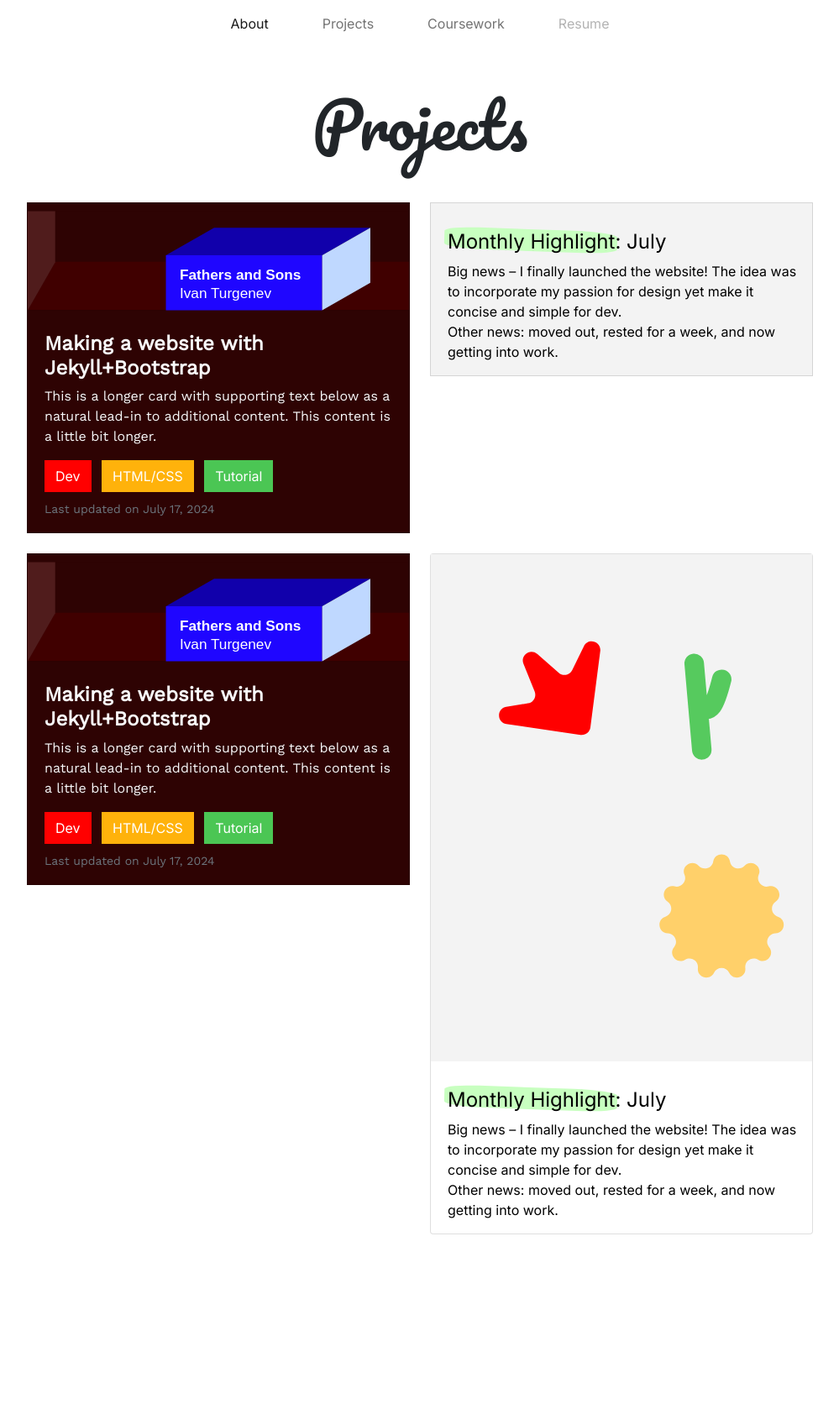
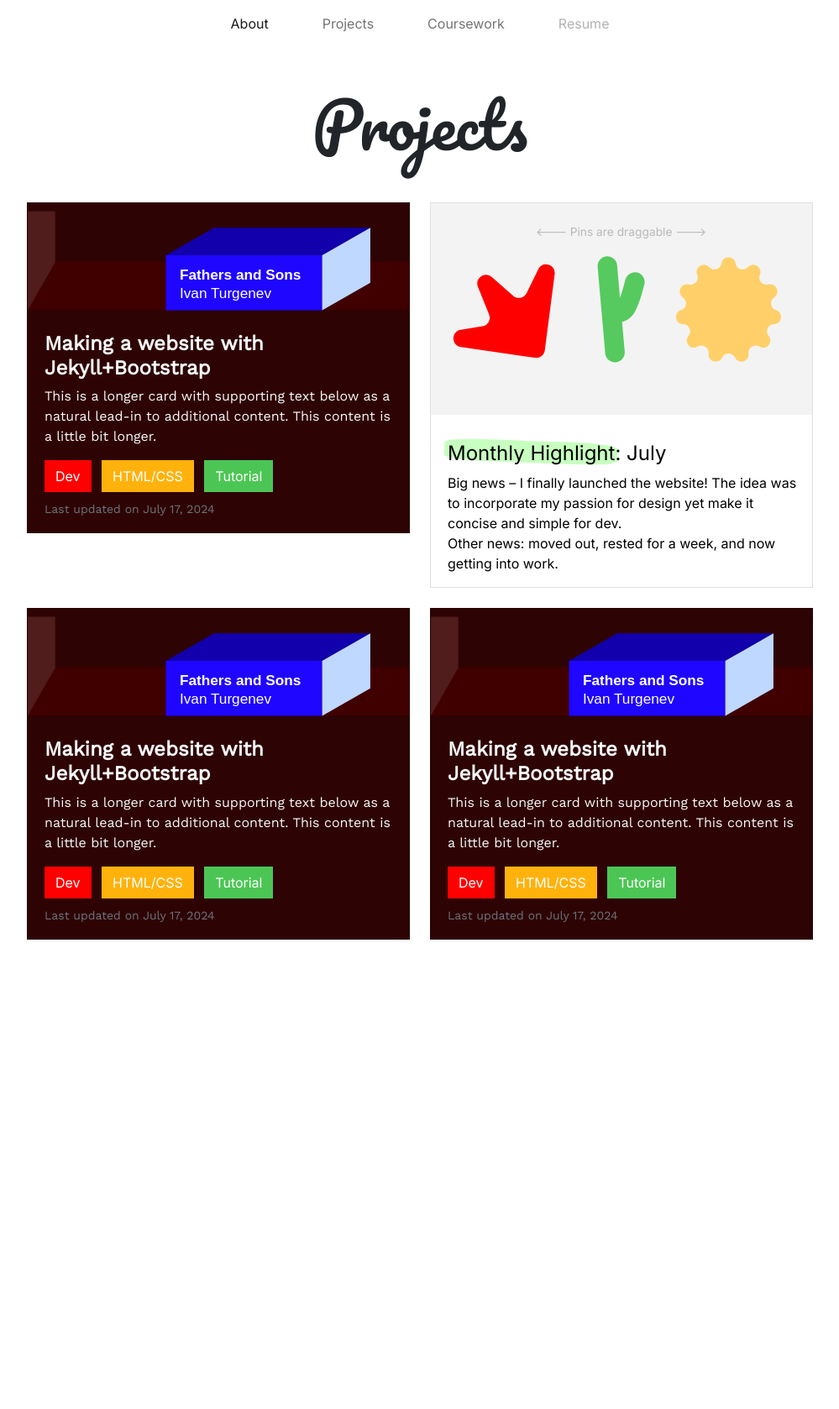
Before and after one commit to daanaea/i, a Jekyll site: the page built from projects.html, in a window 1280 px wide. Shown: the whole page at 84% size, without its empty margins (140-1139 px from the left). Built offline with Jekyll 4.4.1, drawn with Linux system fonts in a browser that asks for light colours; after the commit the page ends 1327 px from its top, so only the background shows below that.

Commit message:
Finsihed projects' cards! 3 finalized types (with third being with no illustration, clickable)

```diff
--- a/projects.html
+++ b/projects.html
@@ -79,7 +79,27 @@ layout: default
     </div>
     <!-- Card 2 -->
     <div class="col">
-        <div class="card" style="background-color: #F3F3F3; border-radius: 0px;">
+        <div class="card" style="border-radius: 0px;">
+            <!-- paper_list.svg -->
+            <svg onload="makeDraggable(evt)"
+                    width="100%" height="100%"
+                    viewBox="0 0 527 293" fill="none"
+                    xmlns="http://www.w3.org/2000/svg"
+                    >
+                <!-- Pins -->
+                <rect class="static" width="527" height="293"
+                    fill="#F3F3F3"/>
+                <path class="draggable" d="M401.73 83.2652C403.599 72.2449 419.401 72.2449 421.27 83.2652C422.652 91.4191 432.798 94.4035 438.361 88.2928C445.88 80.0341 459.174 88.5931 454.799 98.876C451.562 106.484 458.486 114.49 466.464 112.363C477.246 109.487 483.811 123.888 474.581 130.169C467.752 134.816 469.257 145.301 477.116 147.833C487.738 151.254 485.489 166.924 474.335 167.208C466.082 167.419 461.69 177.055 466.935 183.441C474.025 192.073 463.677 204.037 454.14 198.235C447.083 193.942 438.188 199.669 439.155 207.883C440.461 218.984 425.299 223.445 420.406 213.398C416.787 205.965 406.213 205.965 402.594 213.398C397.702 223.445 382.539 218.984 383.845 207.883C384.812 199.669 375.917 193.942 368.86 198.235C359.323 204.037 348.975 192.073 356.065 183.441C361.31 177.055 356.918 167.419 348.665 167.208C337.511 166.924 335.262 151.254 345.884 147.833C353.743 145.301 355.248 134.816 348.419 130.169C339.189 123.888 345.754 109.487 356.536 112.363C364.514 114.49 371.438 106.484 368.201 98.876C363.826 88.5931 377.12 80.0341 384.639 88.2928C390.202 94.4035 400.348 91.4191 401.73 83.2652Z"
+                    fill="#FFD06A"/>
+                <path class="draggable" d="M244 87L249.25 146.75M254.5 206.5L249.25 146.75M249.25 146.75C266.913 158.355 273.053 144.522 282 109"
+                    stroke="#56CA5E" stroke-width="27" stroke-linecap="round" stroke-linejoin="round"/>
+                <path class="draggable" d="M143.897 213.726L41.4999 198.747C27.9205 196.76 27.7721 177.22 41.3197 175.027L71.2873 170.177C78.8872 168.947 83.3793 160.98 80.4983 153.841L65.0343 115.519C60.3106 103.813 74.5412 93.6876 84.0522 101.987L113.777 127.925C119.728 133.118 128.987 131.245 132.451 124.146L148.469 91.3237C154.429 79.1123 172.898 84.6509 171.154 98.1266L157.535 203.392C156.675 210.042 150.532 214.696 143.897 213.726Z"
+                    fill="#FF0000"/>
+                <!-- Text -->
+                <text x="145" y="45" fill="#B9B9B9">
+                    <--- Pins are draggable --->
+                </text>
+            </svg>
             <div class="card-body">
                 <h4 class="ps-1 pt-3 card-title text-black">
                     <span class="highlight-container">
@@ -172,62 +192,77 @@ layout: default
     </div>
     <!-- Card 4 -->
     <div class="col">
-        <div class="card">
-            <!-- paper_list.svg -->
+        <div class="card" style="background-color: #2E0303; border-radius: 0px;">
+            <!-- polka_embdedded.svg -->
             <svg onload="makeDraggable(evt)"
-                    width="100%" height="100%"
-                    viewBox="0 0 527 701" fill="none"
-                    xmlns="http://www.w3.org/2000/svg"
-                    >
-                <!-- Pins -->
-                <rect class="static" width="527" height="701" fill="#F3F3F3"/>
-                <path class="draggable" d="M390.313 424.773C392.526 411.742 411.246 411.742 413.46 424.773C415.098 434.415 427.116 437.944 433.707 430.719C442.615 420.953 458.363 431.074 453.18 443.233C449.345 452.23 457.548 461.696 466.999 459.181C479.772 455.781 487.549 472.809 476.615 480.236C468.524 485.732 470.307 498.13 479.618 501.123C492.201 505.169 489.537 523.699 476.323 524.035C466.547 524.284 461.343 535.678 467.557 543.23C475.956 553.437 463.697 567.585 452.399 560.724C444.04 555.647 433.502 562.42 434.647 572.132C436.194 585.259 418.233 590.533 412.437 578.654C408.149 569.864 395.623 569.864 391.335 578.654C385.54 590.533 367.578 585.259 369.126 572.132C370.271 562.42 359.733 555.647 351.374 560.724C340.076 567.585 327.816 553.437 336.215 543.23C342.43 535.678 337.226 524.284 327.449 524.035C314.236 523.699 311.571 505.169 324.155 501.123C333.466 498.13 335.248 485.732 327.158 480.236C316.224 472.809 324.001 455.781 336.774 459.181C346.225 461.696 354.428 452.23 350.593 443.233C345.41 431.074 361.158 420.953 370.065 430.719C376.656 437.944 388.675 434.415 390.313 424.773Z"
-                    fill="#FFD06A"/>
-                <path class="draggable" d="M364 151L369.25 210.75M374.5 270.5L369.25 210.75M369.25 210.75C386.913 222.355 393.053 208.522 402 173"
-                    stroke="#56CA5E" stroke-width="27" stroke-linecap="round" stroke-linejoin="round"/>
-                <path class="draggable" d="M206.897 249.726L104.5 234.747C90.9205 232.76 90.7721 213.22 104.32 211.027L134.287 206.177C141.887 204.947 146.379 196.98 143.498 189.841L128.034 151.519C123.311 139.813 137.541 129.688 147.052 137.987L176.777 163.925C182.728 169.118 191.987 167.245 195.451 160.146L211.469 127.324C217.429 115.112 235.898 120.651 234.154 134.127L220.535 239.392C219.675 246.042 213.532 250.697 206.897 249.726Z"
-                    fill="#FF0000"/>
-                <!-- Text announcements -->
-                <!-- <text
-                    x="0" y="70"
+                    width="100%" height="137"
+                    viewBox="0 0 527 137" fill="none"
+                    xmlns="http://www.w3.org/2000/svg">
+                <!-- Shelf -->
+                <g class="static">
+                    <rect width="527" height="137" fill="#2E0303"/>
+                    <path d="M38 70L0 136.5H527V70H38Z" fill="#400000"/>
+                    <path d="M0 137L38 70.5V0H0V137Z" fill="#501C1C"/>
+                </g>
+                <!-- Book -->
+                <g class="draggable-group">
+                    <rect width="76" height="216" transform="matrix(-4.37114e-08 -1 -1 4.37114e-08 407 137)" fill="#1F06FF"/>
+                    <path d="M407 61L473.629 23L257.629 23L191 61L407 61Z" fill="#1100AB"/>
+                    <path d="M407 61L473.5 23L473.5 99L407 137L407 61Z" fill="#BFD8FF"/>
+                    <text id="scrambleText1"
+                        x="210" y="95"
+                        font-family="Arial"
                         style="font-weight: 900;"
-                    font-size="20" fill="black"
-                    class="">
-                    <tspan>
-                        Monthly highlight:
-                    </tspan>
-
-                    July
+                        font-size="20" fill="#FFFFFF">
+                        Fathers and Sons
                         </text>
                     <text
-                    x="0" y="95"
+                        x="210" y="120"
                         font-family="Arial"
                         style="font-weight: 100;"
-                    font-size="20" fill="black">
-                    Leo Tolstoy
-                </text> -->
+                        font-size="20" fill="#FFFFFF">
+                        Ivan Turgenev
+                    </text>
+                </g>
             </svg>
+            <a style="text-decoration: none;"
+                    href="https://getbootstrap.com/docs/5.0/examples/masonry/">
                 <div class="card-body">
-                <h4 class="ps-1 pt-3 card-title text-black">
-                    <span class="highlight-container">
-                        <span class="highlight">
-                            Monthly Highlight:
-                        </span>
-                        <!-- Can put text here if want to make "spoilers" -->
-                    </span>
-                    July
+                    <h4 style="font-family: 'Work Sans'; font-weight: bold;"
+                        class="ps-1 card-title text-light">
+                        Making a website with Jekyll+Bootstrap
                     </h5>
-                <p class="ps-1 card-text text-black">
-                    Big news – I finally launched the website!
-                    The idea was to incorporate my passion for design yet make it concise and simple for dev.
-                    <br>
-                    Other news: moved out, rested for a week, and now getting into work.
+                    <p style="font-family: 'Work Sans'; "
+                        class="ps-1 card-text text-light">
+                        This is a longer card with supporting text below as a natural lead-in to additional content.
+                        This content is a little bit longer.
+                    </p>
+                    <!-- Removed type="button", because using just as a tag! -->
+                    <button class="ms-1 btn"
+                            style="border-radius: 0px; background-color: #FF0000; color: white;">
+                        Dev
+                    </button>
+                    <button class="btn ms-2"
+                            style="border-radius: 0px; background-color: #FFB20B; color: white;">
+                        HTML/CSS
+                    </button>
+                    <button class="btn ms-2"
+                            style="border-radius: 0px; background-color: #4BC654; color: white;">
+                        Tutorial
+                    </button>
+                    <!-- Update date -->
+                    <p style="font-family: 'Work Sans'; "
+                        class="ps-1 mt-2 card-text">
+                        <small class="text-muted">
+                            Last updated on July 17, 2024
+                        </small>
                     </p>
                 </div>
+            </a>
         </div>
     </div>
 </div>
 
 <div class="mt-5">
-
+    <!-- Empty, except this text. -->
 </div>
```
Also changed, not shown: assets/svg/paper_list.svg, 2 other files. Lines whose indentation alone changed are shown as unchanged.
